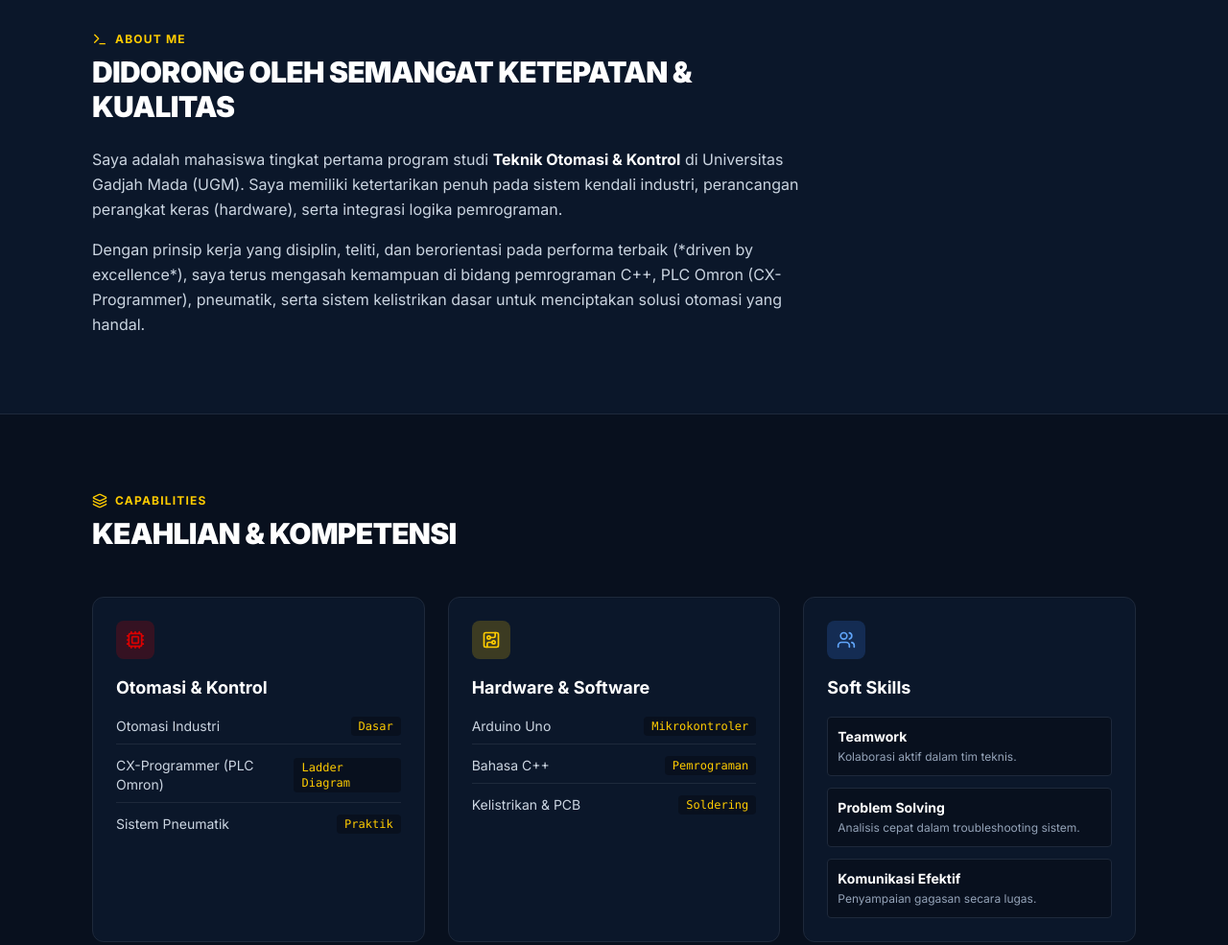
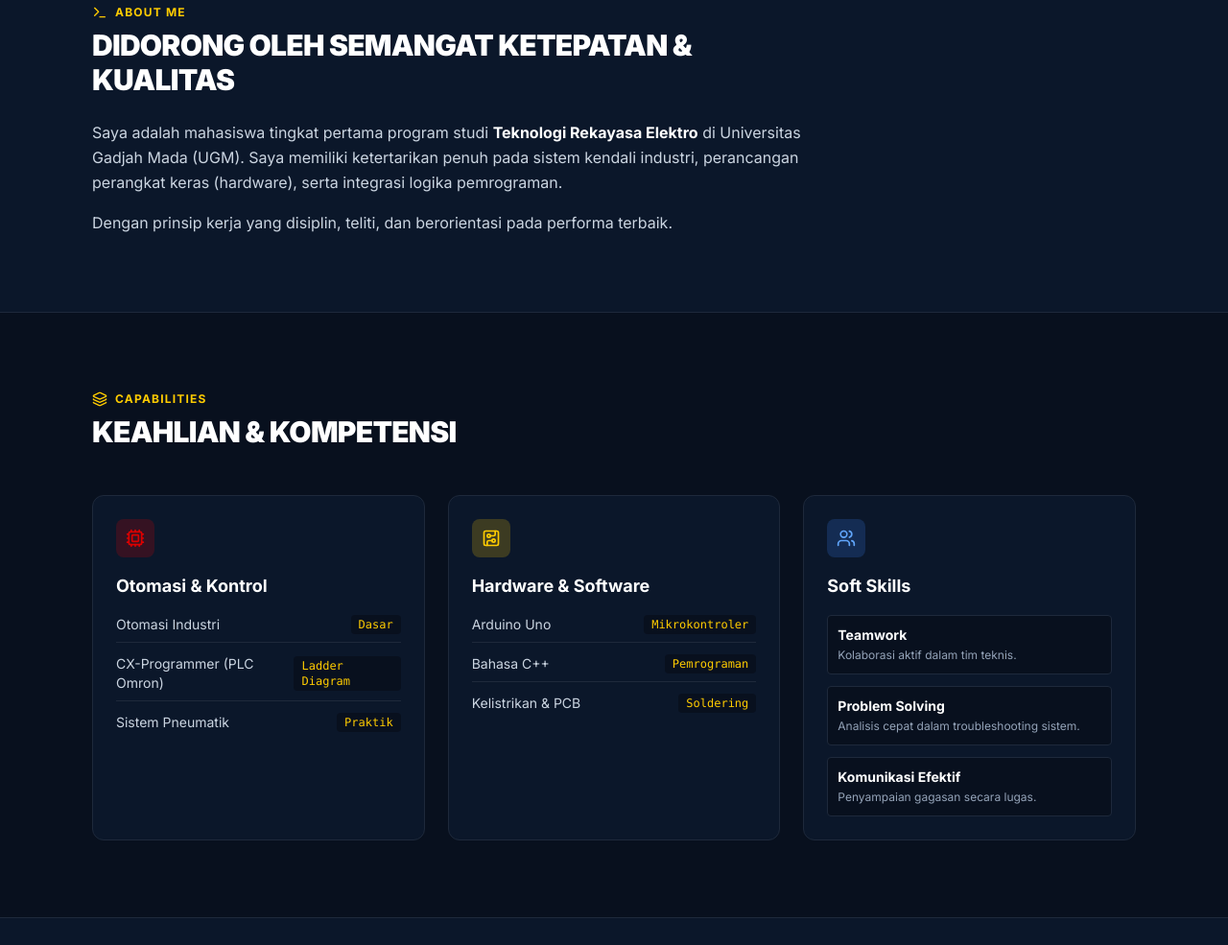
Before and after one commit to zukxi-ui/website-shafiq, a plain HTML site: page index.html in a window 1280 px wide. Shown: the part 995-1980 px from the top of the page at 96% size. Drawn offline with nearby package versions, Linux system fonts and the light colour scheme.

Commit message:
Update index.html

```diff
--- a/index.html
+++ b/index.html
@@ -110,7 +110,7 @@
                     </h1>
 
                     <p class="text-base sm:text-lg text-slate-300 font-normal leading-relaxed max-w-2xl">
-                        Halo, saya <strong class="text-white">Fazli Shafiq Zulfakar</strong>. Mahasiswa semester 1 yang berfokus pada perancangan sistem kendali otomasi, pemrograman mikrokontroler, pneumatik, dan sistem kelistrikan berstandar presisi tinggi.
+                        Halo, saya <strong class="text-white">Fazli Shafiq Zulfakar</strong>. Mahasiswa semester 1 yang berfokus pada kelistrikan arus kuat.
                     </p>
 
                     <!-- Stat Cards -->
@@ -176,10 +176,10 @@
 
                 <div class="space-y-4 text-slate-300 leading-relaxed text-base">
                     <p>
-                        Saya adalah mahasiswa tingkat pertama program studi <strong class="text-white">Teknik Otomasi & Kontrol</strong> di Universitas Gadjah Mada (UGM). Saya memiliki ketertarikan penuh pada sistem kendali industri, perancangan perangkat keras (hardware), serta integrasi logika pemrograman.
+                        Saya adalah mahasiswa tingkat pertama program studi <strong class="text-white">Teknologi Rekayasa Elektro</strong> di Universitas Gadjah Mada (UGM). Saya memiliki ketertarikan penuh pada sistem kendali industri, perancangan perangkat keras (hardware), serta integrasi logika pemrograman.
                     </p>
                     <p>
-                        Dengan prinsip kerja yang disiplin, teliti, dan berorientasi pada performa terbaik (*driven by excellence*), saya terus mengasah kemampuan di bidang pemrograman C++, PLC Omron (CX-Programmer), pneumatik, serta sistem kelistrikan dasar untuk menciptakan solusi otomasi yang handal.
+                        Dengan prinsip kerja yang disiplin, teliti, dan berorientasi pada performa terbaik.
                     </p>
                 </div>
             </div>
@@ -369,8 +369,8 @@
             <div class="relative border-l-2 border-rbalt-red ml-4 space-y-8">
                 <div class="relative pl-6">
                     <div class="absolute -left-[9px] top-1 w-4 h-4 rounded-full bg-rbalt-gold border-4 border-rbalt-navy"></div>
-                    <span class="text-xs font-bold text-rbalt-gold">2024 - SEKARANG</span>
-                    <h3 class="text-lg font-bold text-white">Mahasiswa Teknik Otomasi & Kontrol</h3>
+                    <span class="text-xs font-bold text-rbalt-gold">2026 - SEKARANG</span>
+                    <h3 class="text-lg font-bold text-white">Mahasiswa Teknologi Rekayasa Elektro</h3>
                     <p class="text-sm text-slate-300">Universitas Gadjah Mada (UGM)</p>
                 </div>
                 <div class="relative pl-6">
```
